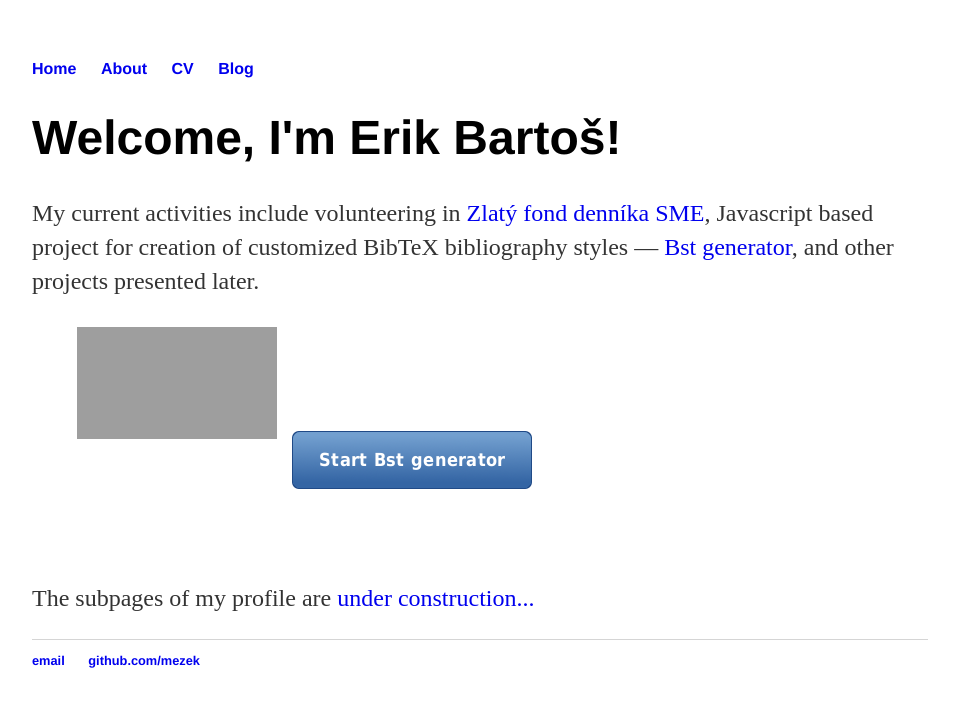
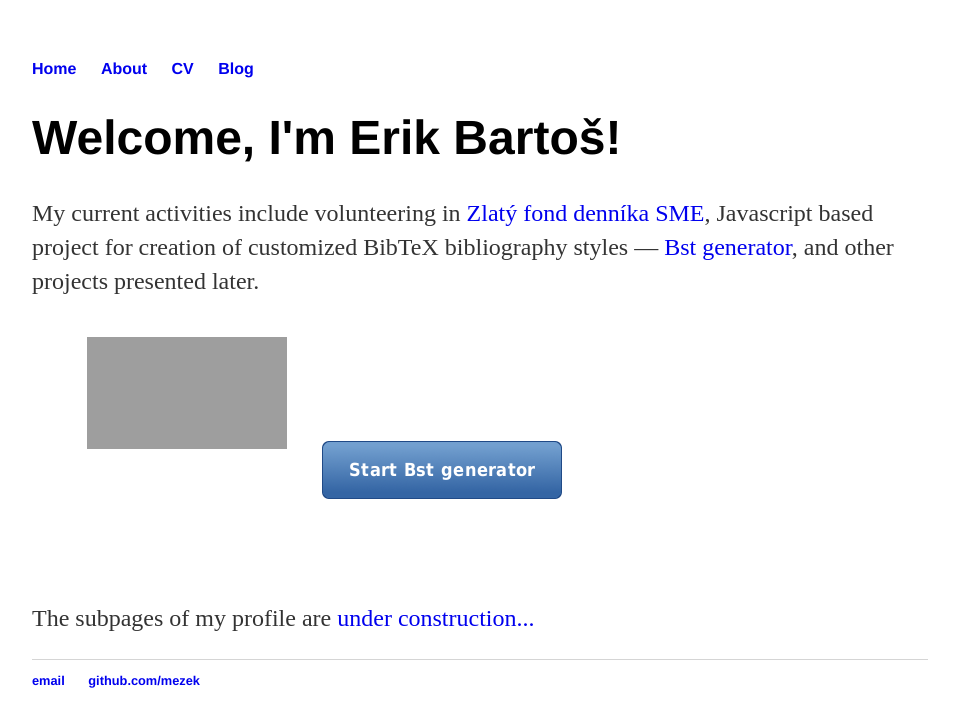
Before and after one commit to Mezek/mezek.github.io, a Jekyll site: the page built from index.html, in a window 1280 px wide. Shown: the top 727 px of the page, without its empty margins (160-1119 px from the left). Built offline with Jekyll 4.4.1, drawn with Linux system fonts in a browser that asks for light colours; grey boxes are pictures that could not be loaded.

Commit message:
Update main.css

```diff
--- a/css/main.css
+++ b/css/main.css
@@ -46,7 +46,7 @@ ul.posts li {
 ul.projects li {
     list-style: none;
     display: inline-block;
-    padding: 5px;
+    margin: 15px;
 }
 
 
```
